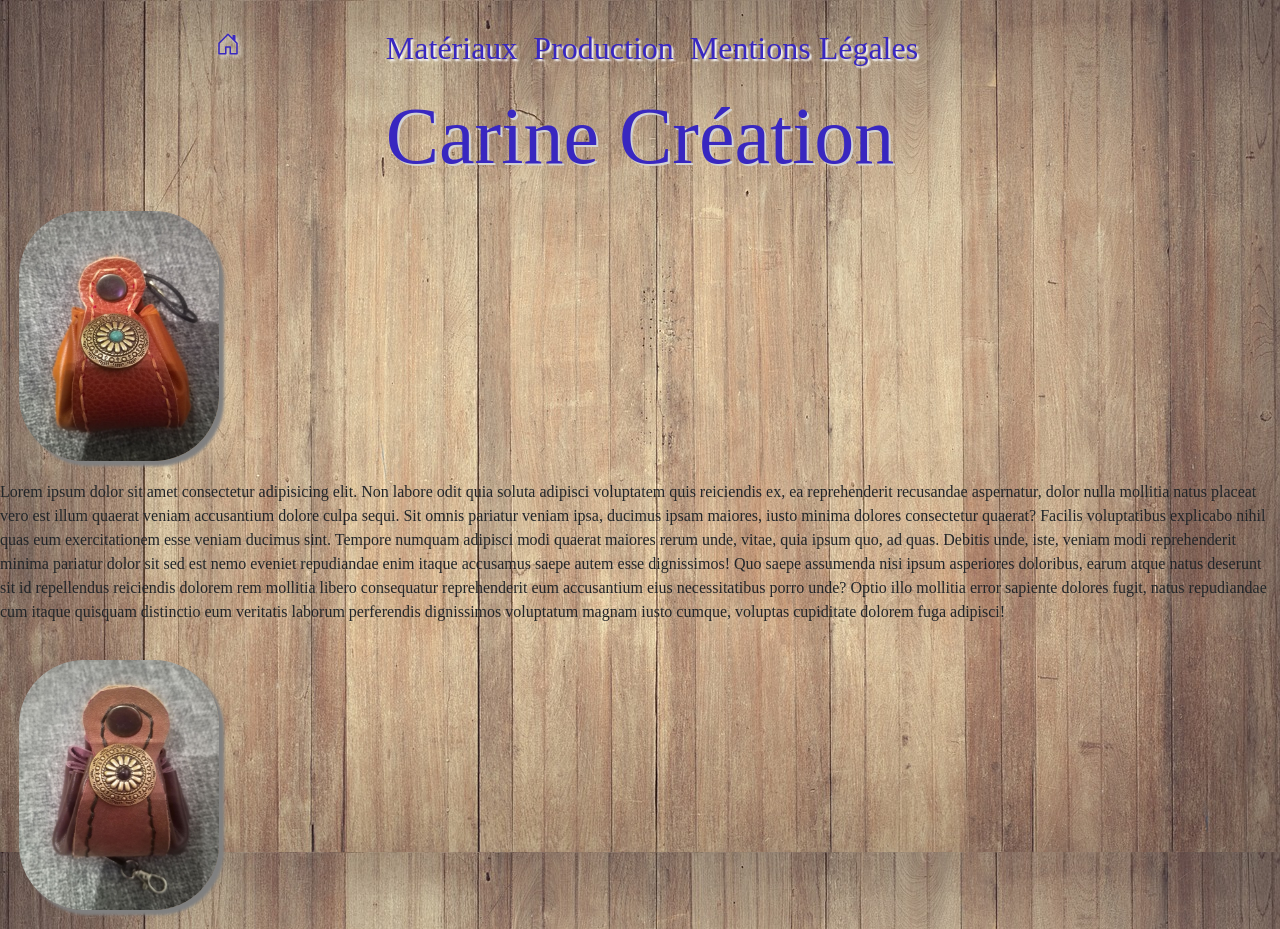
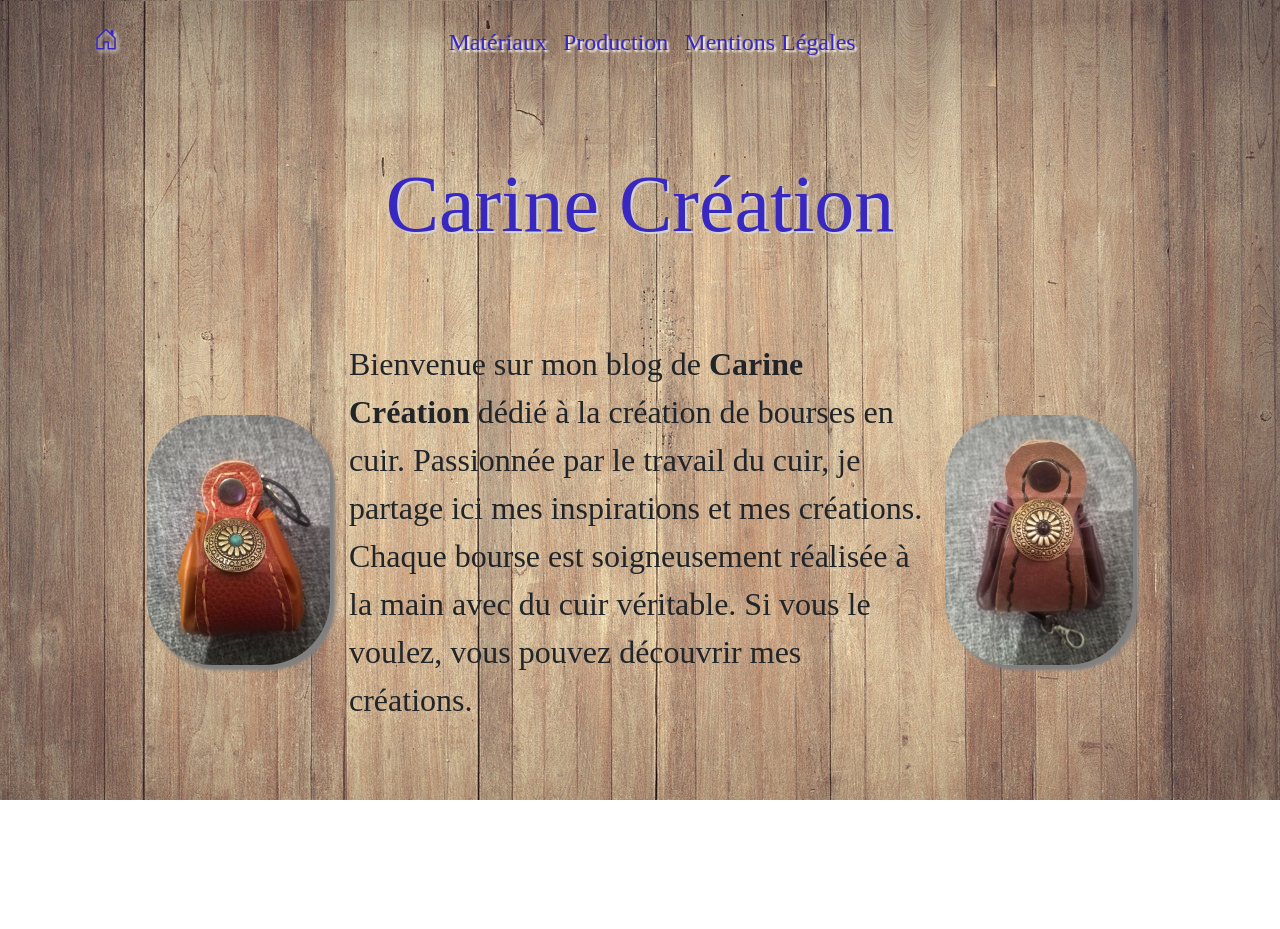
Before and after one commit to Damtab83/Carine_Creation, a plain HTML site: page index.html in a window 1280 px wide. After the commit the page ends 800 px from the top, so only its background shows below. Drawn offline with nearby package versions, Linux system fonts and the light colour scheme; a web font is replaced by a local one.

Commit message:
home page finish

```diff
--- a/asset/css/styles.css
+++ b/asset/css/styles.css
@@ -14,6 +14,7 @@ h1 {
   font-size: 5rem;
   color: rgb(56, 39, 192);
   text-shadow: lightgrey 2px 2px;
+  margin: 10vh auto 5vh auto;
 }
 
 .nav_style {
@@ -39,6 +40,10 @@ h1 {
   filter: drop-shadow(white 2px 2px 2px);
 }
 
+.content_size {
+  justify-content: space-between;
+}
+
 .bourse {
   width: 200px;
   height: 250px;
@@ -47,6 +52,15 @@ h1 {
   margin: 1.2rem;
 }
 
-.content_size {
-  justify-content: space-between;
+.nav-item a {
+  font-size: 1.5rem;
 }
+
+.presentation {
+  font-size: 2rem;
+}
+
+.myName {
+  font-weight: 600;
+  text-decoration: wavy;
+}
--- a/asset/css/styles_desktop.css
+++ b/asset/css/styles_desktop.css
@@ -1,9 +1,8 @@
-.container {
+.container_main {
   font-size: 2rem;
-  width: 70vw;
-  margin: auto;
+  width: 80vw;
+  margin: 3rem 10vw;
+  display: inline-flex;
+  justify-content: center;
+  align-items: center;
 }
-
-.container img {
-  float: left;
-}
--- a/index.html
+++ b/index.html
@@ -99,24 +99,13 @@
           src="./asset/images/complete/marron_pastille_bleu.jpg"
           alt="brown_wallet"
         />
-        <p>
-          Lorem ipsum dolor sit amet consectetur adipisicing elit. Non labore
-          odit quia soluta adipisci voluptatem quis reiciendis ex, ea
-          reprehenderit recusandae aspernatur, dolor nulla mollitia natus
-          placeat vero est illum quaerat veniam accusantium dolore culpa sequi.
-          Sit omnis pariatur veniam ipsa, ducimus ipsam maiores, iusto minima
-          dolores consectetur quaerat? Facilis voluptatibus explicabo nihil quas
-          eum exercitationem esse veniam ducimus sint. Tempore numquam adipisci
-          modi quaerat maiores rerum unde, vitae, quia ipsum quo, ad quas.
-          Debitis unde, iste, veniam modi reprehenderit minima pariatur dolor
-          sit sed est nemo eveniet repudiandae enim itaque accusamus saepe autem
-          esse dignissimos! Quo saepe assumenda nisi ipsum asperiores doloribus,
-          earum atque natus deserunt sit id repellendus reiciendis dolorem rem
-          mollitia libero consequatur reprehenderit eum accusantium eius
-          necessitatibus porro unde? Optio illo mollitia error sapiente dolores
-          fugit, natus repudiandae cum itaque quisquam distinctio eum veritatis
-          laborum perferendis dignissimos voluptatum magnam iusto cumque,
-          voluptas cupiditate dolorem fuga adipisci!
+        <p class="presentation">
+          Bienvenue sur mon blog de
+          <span class="myName">Carine Création</span> dédié à la création de
+          bourses en cuir. Passionnée par le travail du cuir, je partage ici mes
+          inspirations et mes créations. Chaque bourse est soigneusement
+          réalisée à la main avec du cuir véritable. Si vous le voulez, vous
+          pouvez découvrir mes créations.
         </p>
         <img
           class="bourse"
```
Also changed, not shown: asset/icon/bars-solid.svg (deleted), asset/icon/xmark-solid.svg (deleted).
